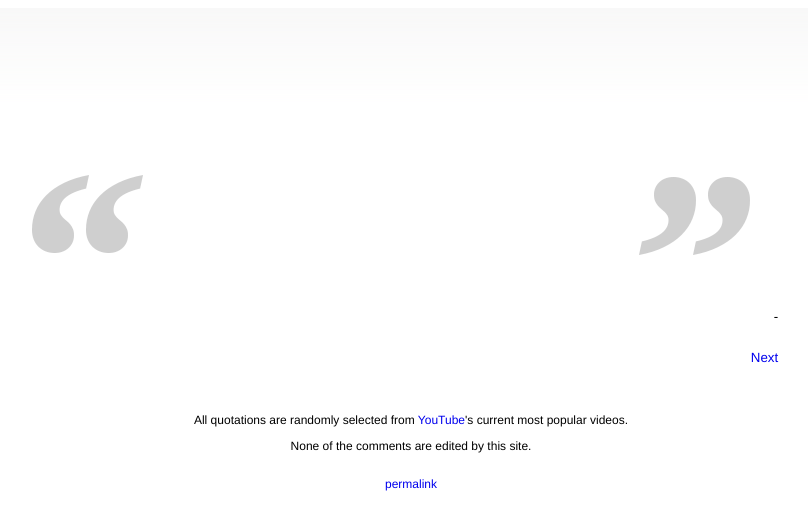
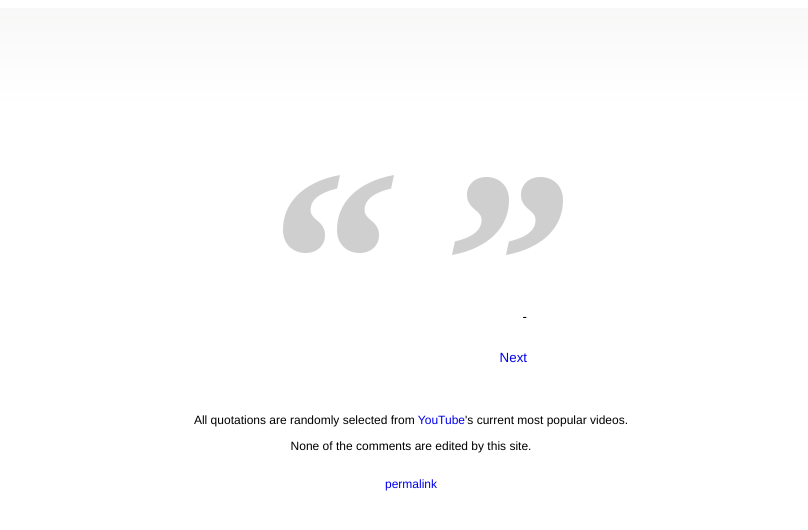
Before and after one commit to EricR86/zenofyoutube, a Django app: template templates/main.html in a window 1280 px wide. Shown: the top 530 px of the page, without its empty margins (229-1037 px from the left). Run offline with Django 3.2, Linux system fonts and the light colour scheme; the template is opened without the code that fills it, so the values that code supplies are empty; some libraries are stand-ins or nearby versions; some web fonts are replaced.

Commit message:
Added auto adjusting of width of quotes

```diff
--- a/static/main.css
+++ b/static/main.css
@@ -42,7 +42,7 @@ a {
 }
 
 #commentBy {
-    width: 80%;
+    width: 90%;
     margin-left: auto;
     padding-top: 12px;
     padding-right: 12px;
@@ -56,8 +56,8 @@ a {
 
 #options {
     padding-top: 12px;
-    width: 60%;
-    margin: 0 auto;
+    /* width: 60%; */
+    /* margin: 0 auto; */
 }
 
 #options a {
--- /dev/null
+++ b/static/scripts/quote.js
@@ -0,0 +1,14 @@
+$(function() {
+    // To calculate the width of the quote we're going to put a "span"
+    // around the text, and then take the width of that element
+    // and then remove the span (restore the original html)
+    var originalText = $("blockquote").html();
+    var tempText = "<span>"+originalText+"</span>";
+    $("blockquote").html(tempText);
+    var text_width = $("blockquote span").width();
+    $("blockquote").html(originalText);
+
+    // Position the block quotes accordingly
+    text_width += 256; //add space for the block quotes
+    $("#quoteBox").width(text_width);
+});
--- a/templates/main.html
+++ b/templates/main.html
@@ -11,6 +11,8 @@
         <link rel="stylesheet" type="text/css" href="{{STATIC_URL}}main.css">
         <link href='http://fonts.googleapis.com/css?family=Droid+Serif:400italic' rel='stylesheet' type='text/css'>
 
+        <script type="text/javascript" src="https://ajax.googleapis.com/ajax/libs/jquery/1.7.2/jquery.min.js"></script>
+        <script type="text/javascript" src="{{STATIC_URL}}scripts/quote.js"></script>
 
         <script type="text/javascript" src="http://w.sharethis.com/button/buttons.js"></script>
         <script type="text/javascript">stLight.options({publisher: "192db3f2-f453-4db0-b8a2-2e8a6d85a8a8"}); </script>
@@ -34,12 +36,12 @@
                 <p id="commentBy">
                     - <span id="commentAuthor">{{comment_author}}</span>{{comment_context}} <a href="{{video_url}}">{{video_title}}</a>
                 </p>
-            </div>
-            <div id="options">
-                {% if comment_is_response %}
-                <a id="next" href="{{comment_original_link}}">See original comment</a>
-                {% endif %}
-                <a id="next" href="/">Next</a>
+                <div id="options">
+                    {% if comment_is_response %}
+                    <a id="next" href="{{comment_original_link}}">See original comment</a>
+                    {% endif %}
+                    <a id="next" href="/">Next</a>
+                </div>
             </div>
             <div id="about">
                 <p>
```
